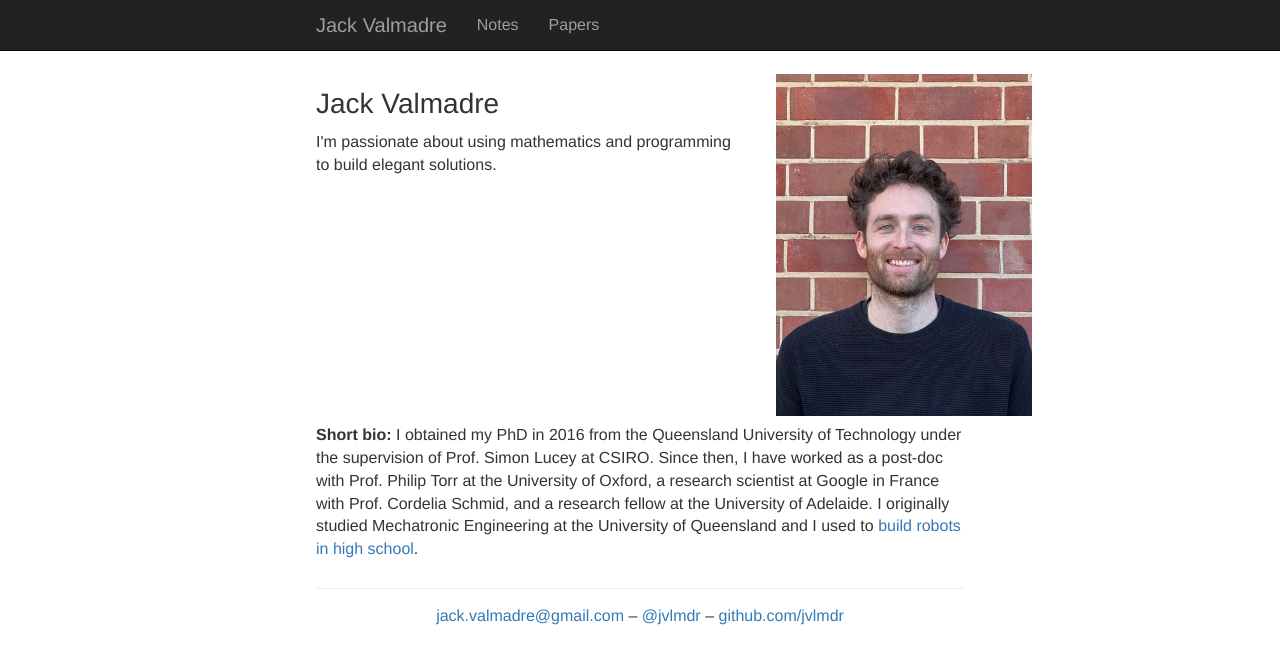
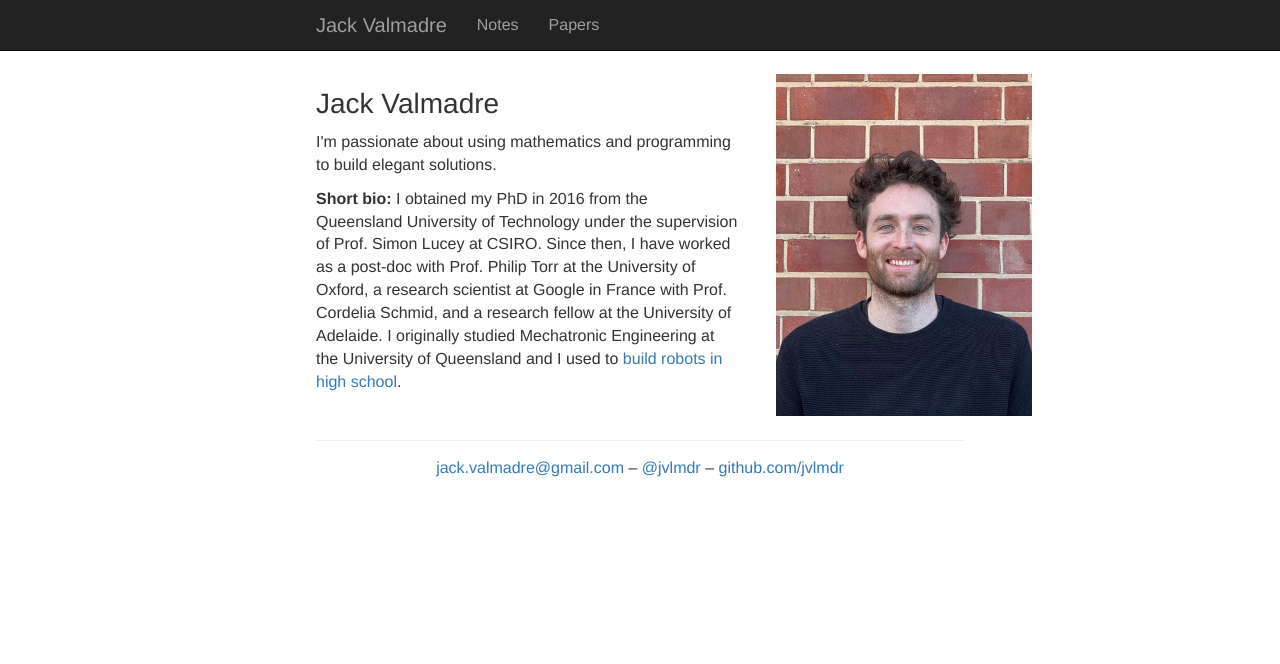
Before and after one commit to jvlmdr/jack.valmadre.net, a Jekyll site: the page built from index.html, in a window 1280 px wide. Shown: the top 664 px of the page. Built offline with Jekyll 4.4.1, drawn with Linux system fonts in a browser that asks for light colours; nearby versions of some CDN libraries.

Commit message:
Move bio up

```diff
--- a/index.html
+++ b/index.html
@@ -11,14 +11,6 @@ layout: default
 <p>
   I'm passionate about using mathematics and programming to build elegant solutions.
 </p>
-</div>
-<div class="col-md-4" style="text-align: center;">
-<img src="/assets/jack-2023-03.jpg" width="256px" style="margin: 1ex;" />
-</div>
-</div><!-- row -->
-
-<div class="row">
-<div class="col-md-12">
 <p>
   <strong>Short bio:</strong>
   I obtained my PhD in 2016 from the Queensland University of Technology under the supervision of Prof. Simon Lucey at CSIRO.
@@ -26,6 +18,9 @@ layout: default
   I originally studied Mechatronic Engineering at the University of Queensland and I used to <a href="https://web.archive.org/web/20210223203312/http://robocup.quantumtorque.com/de/">build robots in high school</a>.
 </p>
 </div>
+<div class="col-md-4" style="text-align: center;">
+<img src="/assets/jack-2023-03.jpg" width="256px" style="margin: 1ex;" />
+</div>
 </div><!-- row -->
 
 </div><!-- container -->
```
